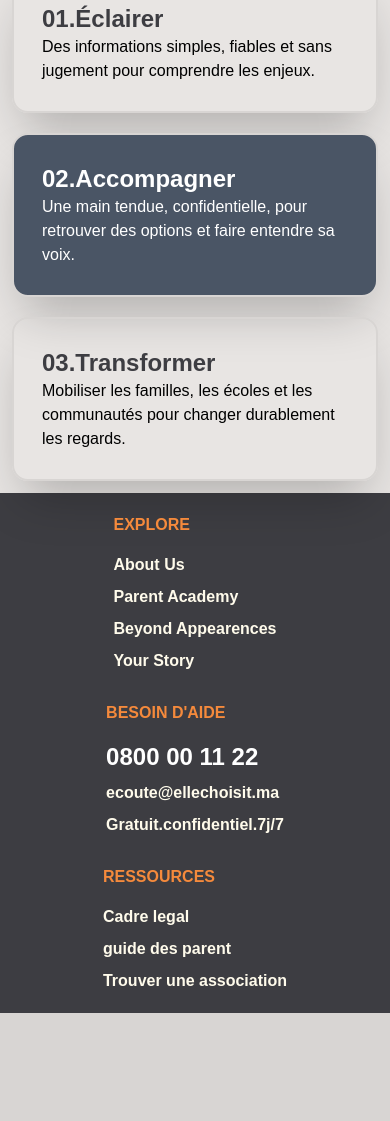
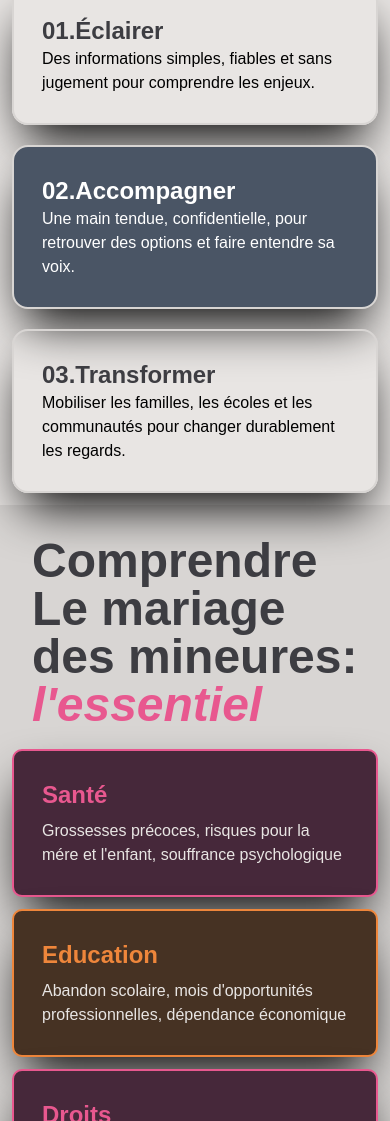
Before and after one commit to Khadija-El-Achyr/Khadija-Elachyr--project-final-HTMLandCSS, a website: page index.html in a window 390 px wide. Shown: the part 879-2000 px from the top of the page. Before the commit the page ends 1892 px from the top, so only its background shows below. Drawn offline with Linux system fonts and the light colour scheme.

Commit message:
style: redesign homePage in desktop and mobile

```diff
--- a/index.html
+++ b/index.html
@@ -58,32 +58,58 @@
     <main class="">
         <section class="md:flex-row  flex flex-col md:py-5 md:px-10 md:gap-3 ">
             <div class="md:w-[50%] gap-5 py-5 px-10 flex flex-col max-sm:p-5">
-                <h1 class="md:font-extrabold md:text-7xl text-[#3d3d42] font-extrabold text-4xl">Chaque fille a le droit de <span
-                        class="text-[#e8588f] "><i>grandir</i></span>, d'apprendre et de <span
+                <h1 class="md:font-extrabold md:text-7xl text-[#3d3d42] font-extrabold text-4xl">Chaque fille a le droit
+                    de <span class="text-[#e8588f] "><i>grandir</i></span>, d'apprendre et de <span
                         class="text-[#f58a3c]"><i>choisir</i></span>.</h1>
-                <p class="text-[#3d3d42] ">Ouvrir une porte, c'est parfois changer toute une vie. Ici, nous informons, accompagnons et créons
+                <p class="text-[#3d3d42] ">Ouvrir une porte, c'est parfois changer toute une vie. Ici, nous informons,
+                    accompagnons et créons
                     des chemins vers la liberté.</p>
             </div>
             <div class="md:w-[50%]">
                 <img class="md:rounded-2xl" src="./public/images/photo1.jpg" alt="">
             </div>
         </section>
-        <section class="bg-[#e8e5e3] md:py-5 md:px-10 max-sm:p-3">
+        <section class="bg-[#e8e5e3] md:py-5 md:px-10 max-sm:p-3 flex flex-col gap-3">
             <div class="p-5 md:w-[40%]">
-                <h1 class="font-bold text-5xl text-[#3d3d42]">De la porte fermée au ciel <span class="text-[#e8588f]"><i>ouvert.</i></span></h1>
+                <h1 class="font-bold text-5xl text-[#3d3d42]">De la porte fermée au ciel <span
+                        class="text-[#e8588f]"><i>ouvert.</i></span></h1>
             </div>
             <div class="flex gap-5 max-sm:flex-col">
-                <div class="border-2 border-[#d8d5d3] p-7 rounded-2xl hover:bg-[#d8d5d3] shadow-2xl">
+                <div class="border-2 border-[#d8d5d3] p-7 rounded-2xl hover:bg-[#d8d5d3] shadow-black shadow-2xl">
                     <h1 class="font-bold text-2xl text-[#3d3d42]">01.Éclairer</h1>
                     <p>Des informations simples, fiables et sans jugement pour comprendre les enjeux.</p>
                 </div>
-                <div class="border-2 border-[#d8d5d3] bg-gray-600 text-white p-7 rounded-2xl hover:bg-[#a9a9a9] shadow-2xl" >
+                <div
+                    class="border-2 border-[#d8d5d3] bg-gray-600 text-white p-7 rounded-2xl hover:bg-[#a9a9a9] shadow-black shadow-2xl">
                     <h1 class="font-bold text-2xl ">02.Accompagner</h1>
                     <p>Une main tendue, confidentielle, pour retrouver des options et faire entendre sa voix.</p>
                 </div>
-                <div class="border-2 border-[#d8d5d3] p-7 rounded-2xl hover:bg-[#d8d5d3] shadow-2xl">
+                <div class="border-2 border-[#d8d5d3] p-7 rounded-2xl hover:bg-[#d8d5d3] shadow-black shadow-2xl">
                     <h1 class="font-bold text-2xl text-[#3d3d42]">03.Transformer</h1>
                     <p>Mobiliser les familles, les écoles et les communautés pour changer durablement les regards.</p>
+                </div>
+            </div>
+        </section>
+        <section class="md:py-5 md:px-10 max-sm:p-3">
+            <div class="p-5 md:w-[70%]">
+                <h1 class="font-bold text-5xl text-[#3d3d42]">Comprendre Le mariage des mineures: <span class="text-[#e8588f]"><i>l'essentiel</i></span></h1>
+            </div>
+            <div class="flex gap-3 flex-wrap">
+                <div class="border-2 border-[#e8588f] p-7 bg-[#46283a] rounded-[10px] shadow-black shadow-2xl flex flex-col gap-2">
+                    <h1 class="font-extrabold text-[#e8588f]  text-2xl">Santé</h1>
+                    <p class="font-extralight text-[#e8e5e3]">Grossesses précoces, risques pour la mére et l'enfant, souffrance psychologique</p>
+                </div>
+                <div class="border-2 border-[#ee863b] p-7 bg-[#463223] rounded-[10px] shadow-black shadow-2xl flex flex-col gap-2">
+                    <h1 class="font-extrabold text-[#ee863b] text-2xl">Education</h1>
+                    <p class="font-extralight text-[#e8e5e3]">Abandon scolaire, mois d'opportunités professionnelles, dépendance économique</p>
+                </div>
+                <div class="border-2 border-[#e8588f] p-7 bg-[#46283a] w-[49%] max-sm:w-[100%] rounded-[10px] shadow-black shadow-2xl flex flex-col gap-2">
+                    <h1 class="font-extrabold text-[#e8588f] text-2xl">Droits</h1>
+                    <p class="font-extralight text-[#e8e5e3]">Perte d'autonomie, exposition accure aux violences, difficultés juridiques</p>
+                </div>
+                <div class="border-2 border-[#ee863b] p-7 bg-[#463223] w-[49%] max-sm:w-[100%] rounded-[10px] shadow-black shadow-2xl flex flex-col gap-2">
+                    <h1 class="font-extrabold text-[#ee863b] text-2xl">Société</h1>
+                    <p class="font-extralight text-[#e8e5e3]">Cycle de pauvreté qui se transmet de génération en génération</p>
                 </div>
             </div>
         </section>
```
Also changed, not shown: public/pages/histoire.html (+2 -1 lines), public/css/output.css.
